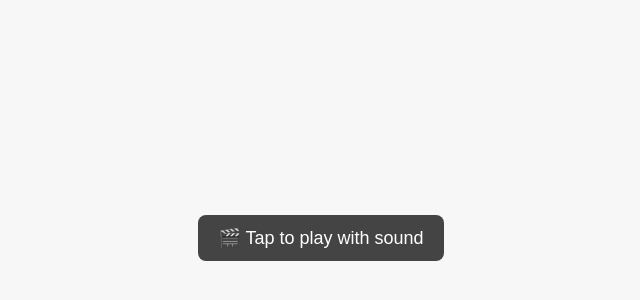
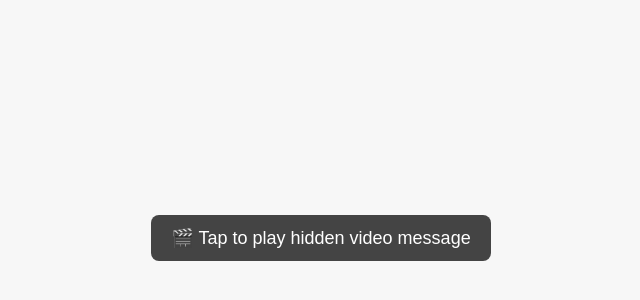
Before and after one commit to Prabhakaran77/codewish-frontend, a website: page index.html in a window 1280 px wide. Shown: the part 162-462 px from the top of the page, without its empty margins (319-959 px from the left). Drawn offline with Linux system fonts and the light colour scheme.

Commit message:
Update index.html

```diff
--- a/index.html
+++ b/index.html
@@ -56,7 +56,7 @@
 </head>
 <body>
 
-  <button id="playButton" onclick="playVideo()">🎬 Tap to play with sound</button>
+  <button id="playButton" onclick="playVideo()">🎬 Tap to play hidden video message</button>
 
   <video id="capsuleVideo" muted loop playsinline>
     <source src="short-video.mp4" type="video/mp4">
```
